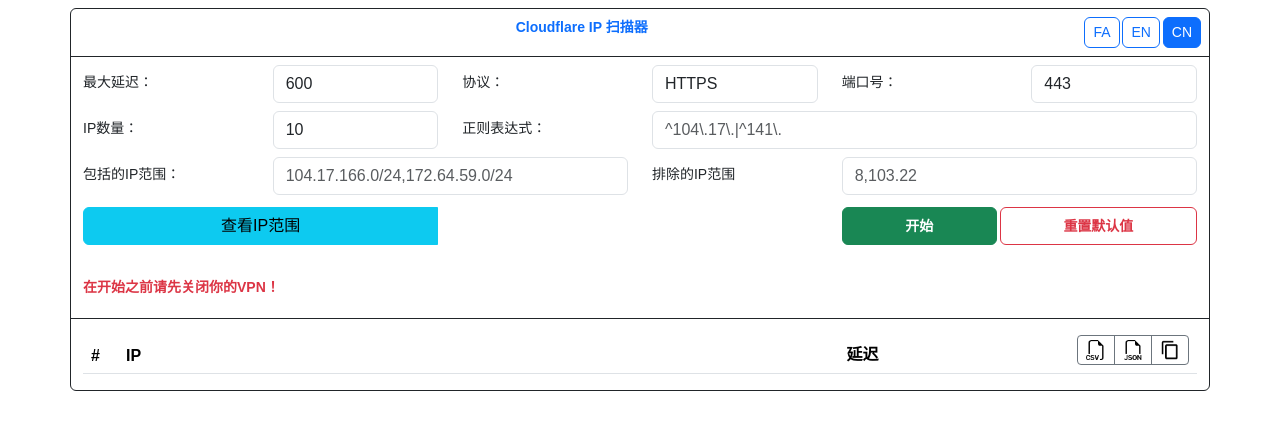
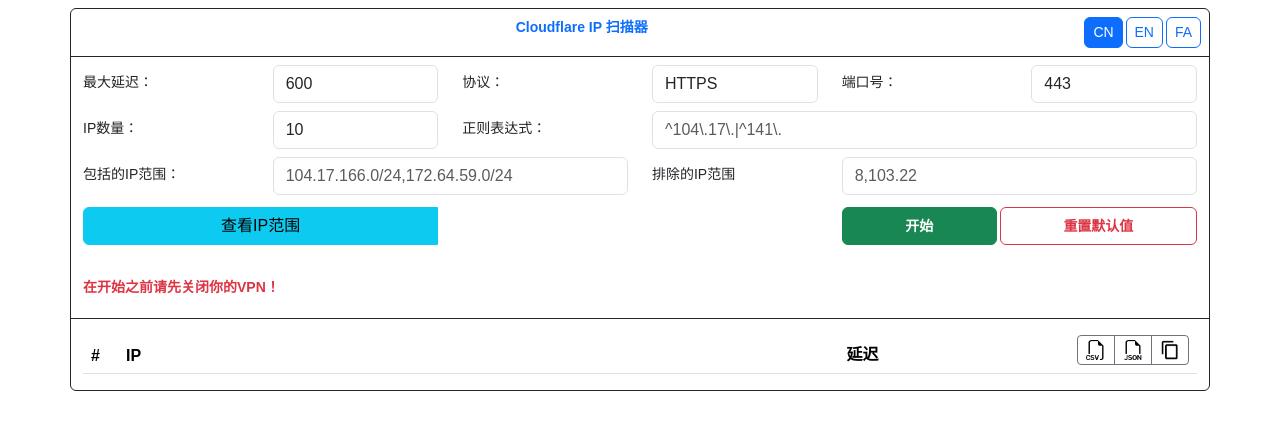
Before and after one commit to covog/IP-Filtering, a plain HTML site: page index.html in a window 1280 px wide. Drawn offline with nearby package versions, Linux system fonts and the light colour scheme; a web font is replaced by a local one.

Commit message:
Update index.html

```diff
--- a/index.html
+++ b/index.html
@@ -20,9 +20,9 @@
         <span class="lang-field lang-en fw-bold">Cloudflare's Clean IP Scanner</span>
         <span class="lang-field lang-cn fw-bold">Cloudflare IP 扫描器</span>
         <div class="btn-group float-end" role="group" dir="ltr">
-          <button id="btn-fa" class="btn btn-lang btn-outline-primary btn-sm rounded-2" type="button">FA</button>&nbsp;
+          <button id="btn-cn" class="btn btn-lang btn-outline-primary btn-sm rounded-2" type="button">CN</button>&nbsp;
           <button id="btn-en" class="btn btn-lang btn-outline-primary btn-sm rounded-2" type="button">EN</button>&nbsp;
-          <button id="btn-cn" class="btn btn-lang btn-outline-primary btn-sm rounded-2" type="button">CN</button>
+          <button id="btn-fa" class="btn btn-lang btn-outline-primary btn-sm rounded-2" type="button">FA</button>
         </div>
       </div>
     </div>
```
